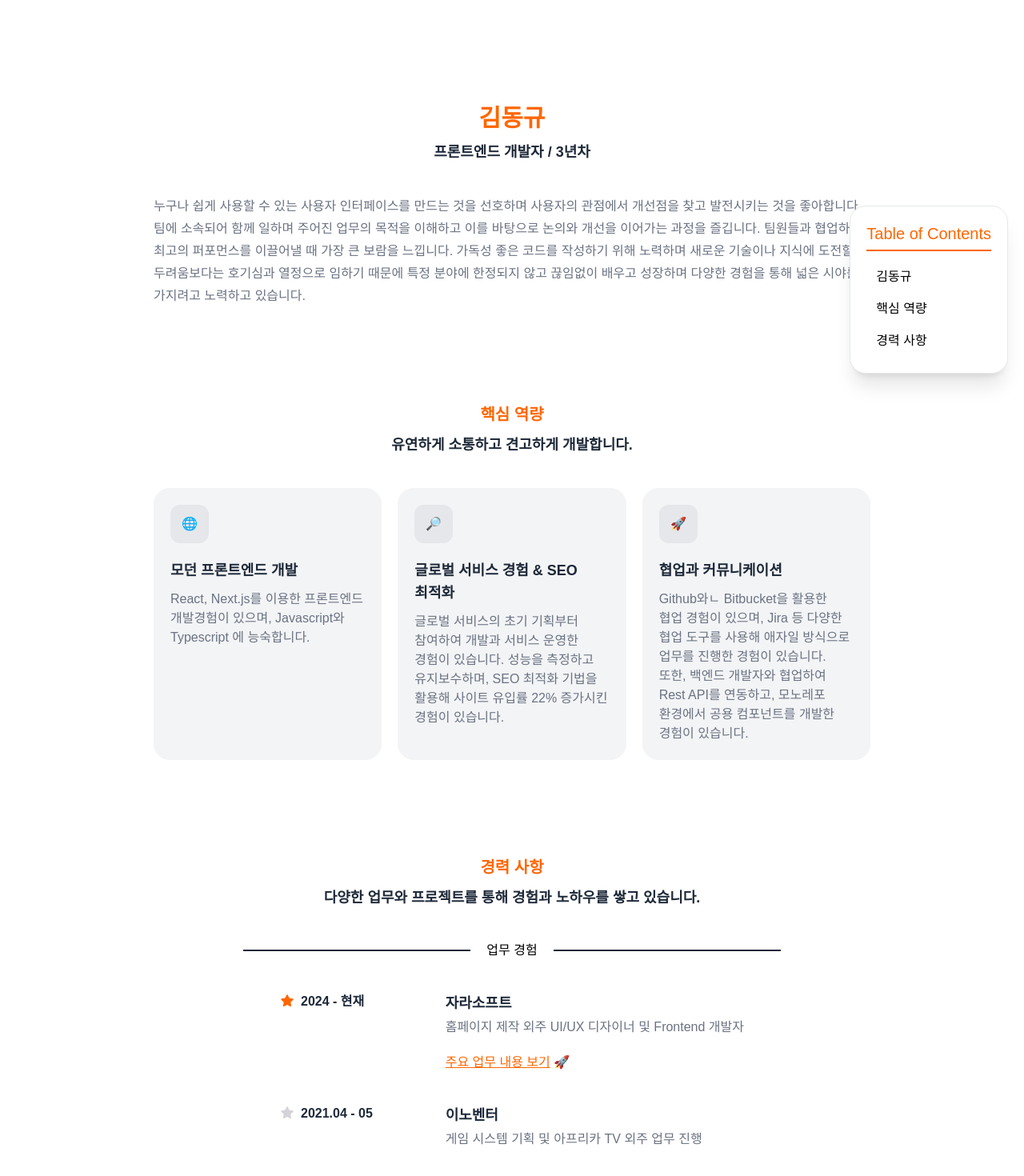
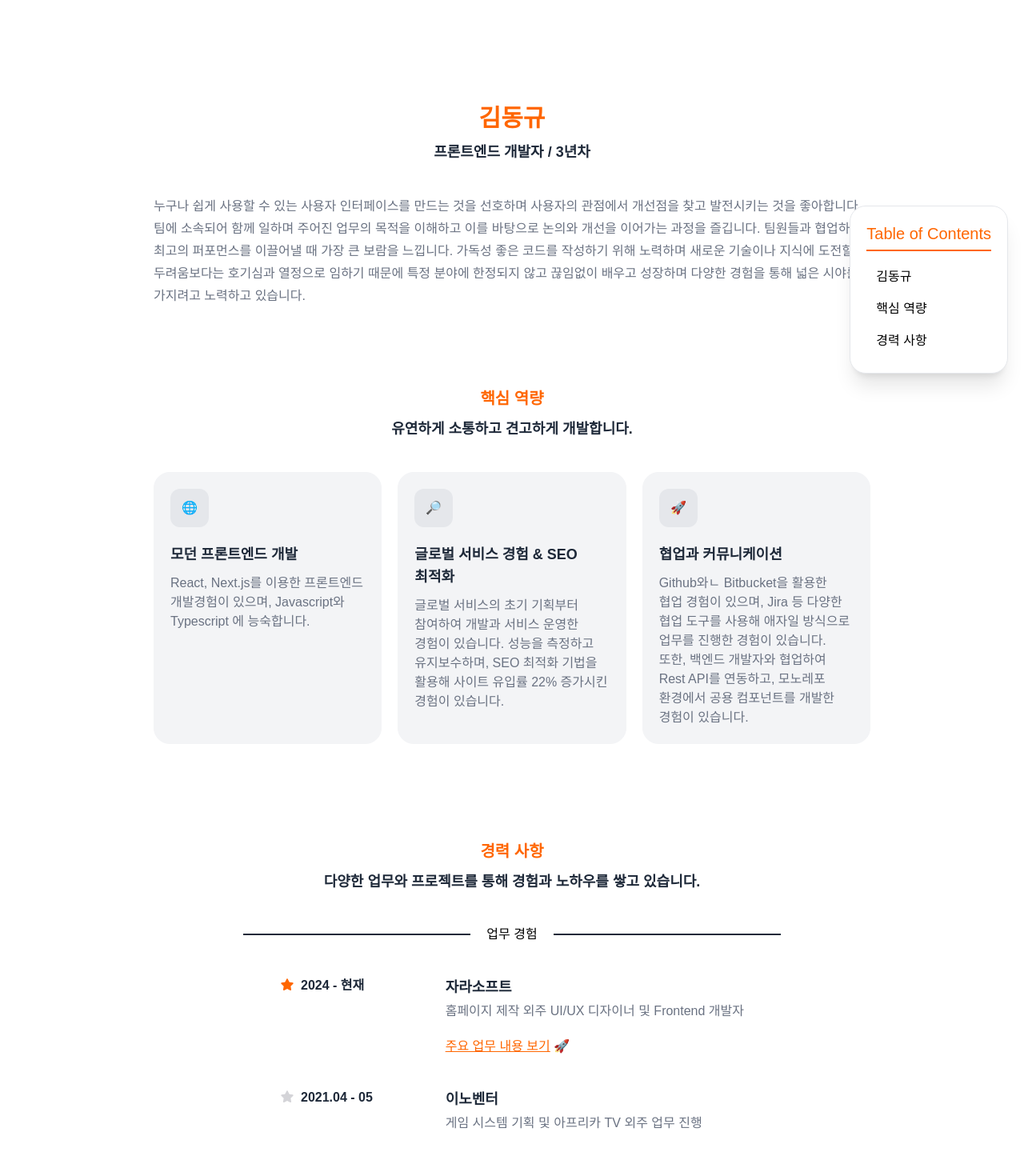
Before and after one commit to dango0812/dango0812.github.io, a Next.js app: page / in a window 1280 px wide. Shown: the part 38-1508 px from the top of the page at 80% size. Built offline with nearby package versions, Linux system fonts and the light colour scheme; a web font is replaced by a local one.

Commit message:
feat: table of contents 를 위한 각 section id 추가 및 padding top, bottom 수정

```diff
--- a/_mocks/home.ts
+++ b/_mocks/home.ts
@@ -48,7 +48,7 @@ export const _CareerSection = {
 }
 
 export const _TableOfContent = [
-    { link: `#${_HeroSection.title}`, content: _HeroSection.title },
-    { link: `#${_CoreCompetenciesSection.title}`, content: _CoreCompetenciesSection.title },
-    { link: `#${_CareerSection.title}`, content: _CareerSection.title }
+    { link: `#hero`, content: _HeroSection.title },
+    { link: `#coreCompetencies`, content: _CoreCompetenciesSection.title },
+    { link: `#career`, content: _CareerSection.title }
 ];
--- a/app/(home-page)/components/HomeCareerSection.tsx
+++ b/app/(home-page)/components/HomeCareerSection.tsx
@@ -12,7 +12,8 @@ import { cn } from "@libs/tailwind";
 export default function HomeCareerSection() {
     return (
         <section
-            className="py-30 px-5 lg:px-0"
+            id="career"
+            className="py-15 px-5 lg:px-0"
         >
             <Container
                 maxWidth="xs"
--- a/app/(home-page)/components/HomeCoreCompetenciesSection.tsx
+++ b/app/(home-page)/components/HomeCoreCompetenciesSection.tsx
@@ -8,7 +8,8 @@ import { cn } from "@libs/tailwind";
 export default function HeroCoreCompetenciesSection() {
     return (
         <section
-            className="pt-30 px-5 lg:px-0"
+            id="coreCompetencies"
+            className="py-15 px-5 lg:px-0"
         >
             <Container
                 className="flex flex-col items-center justify-center gap-10"
--- a/app/(home-page)/components/HomeHeroSection.tsx
+++ b/app/(home-page)/components/HomeHeroSection.tsx
@@ -1,12 +1,13 @@
 // mocks
-import { _HeroSection } from "@_mocks/home";
+import { _HeroSection, _TableOfContent } from "@_mocks/home";
 // components
 import { Container, ColumnFlex, Typography } from "@components/ui";
 
 export default function HomeHeroSection() {
     return (
         <section
-            className="pt-10 px-5 lg:px-0"
+            id="hero"
+            className="py-10 px-5 lg:px-0"
         >
             <Container
                 className="flex flex-col gap-10"
```
